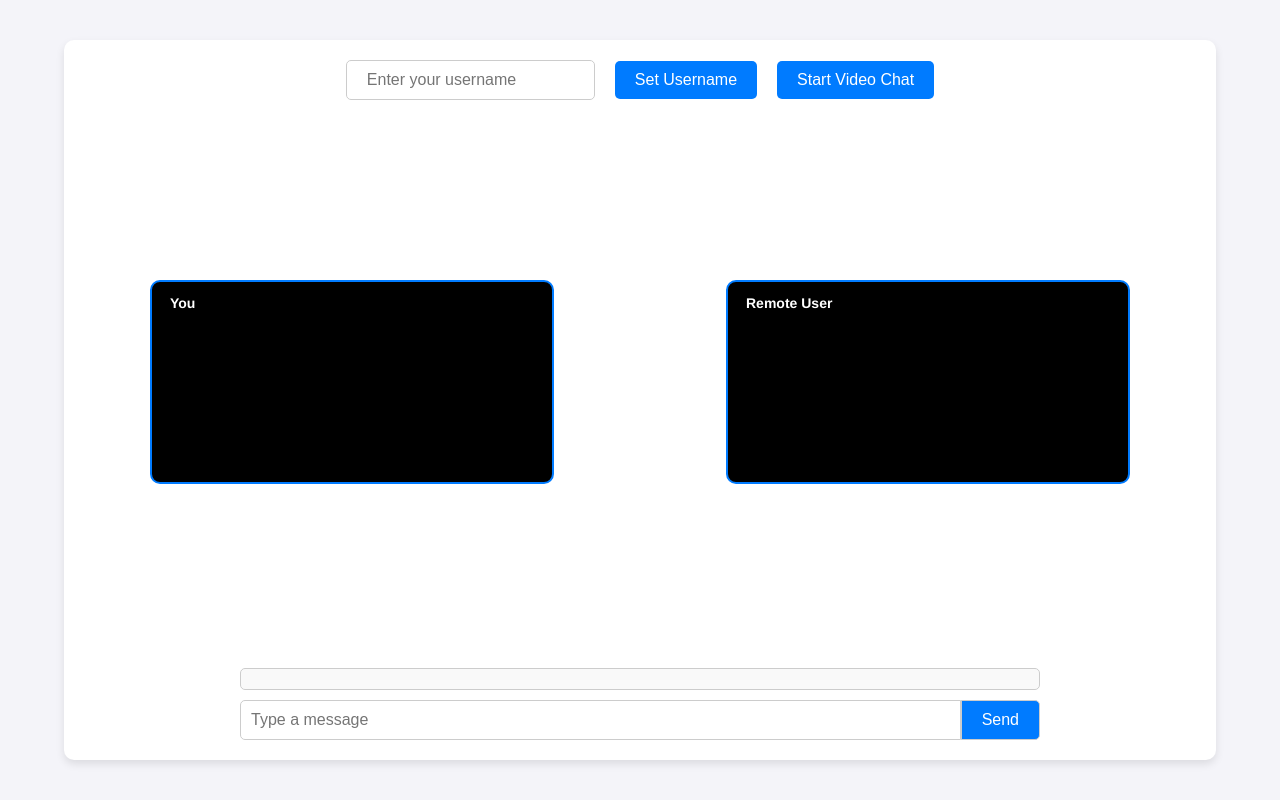
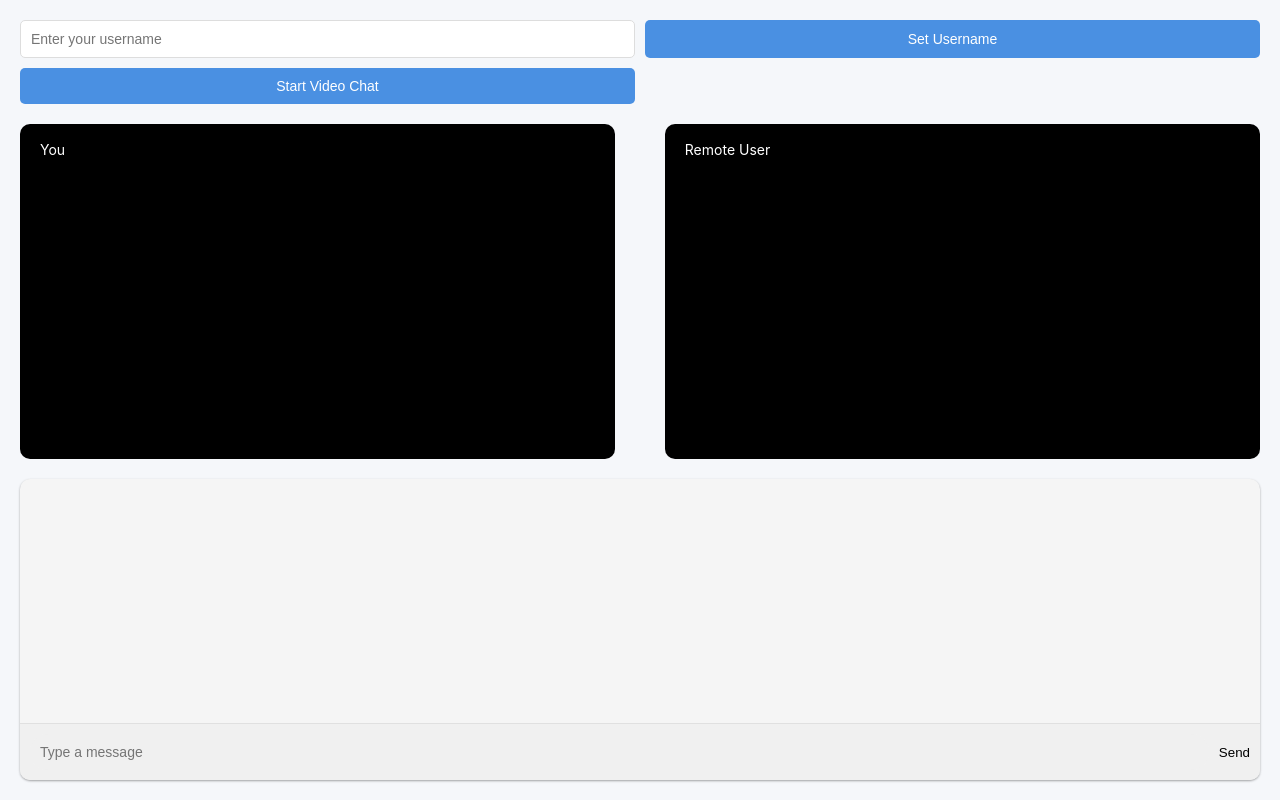
Before and after one commit to Elham-EN/Real-Time_Video_Chat-_WebRTC_WS, a website built with webpack: page public/index.html in a window 1280 px wide. Built offline with Linux system fonts and the light colour scheme.

Commit message:
enhanced the UI

```diff
--- a/public/styles.css
+++ b/public/styles.css
@@ -1,77 +1,88 @@
 /* styles.css */
+:root {
+  --primary-color: #4a90e2;
+  --primary-color-light: #6aa5e8;
+  --secondary-color: #f5f7fa;
+  --text-color: #333;
+  --background-color: #fff;
+  --accent-color: #34c759;
+  --error-color: #ff3b30;
+}
 
-body {
-  font-family: "Helvetica Neue", Arial, sans-serif;
+* {
+  box-sizing: border-box;
   margin: 0;
   padding: 0;
-  background-color: #f4f4f9;
-  display: flex;
-  justify-content: center;
-  align-items: center;
-  height: 100vh;
+}
+
+body,
+html {
+  height: 100%;
+  font-family: -apple-system, BlinkMacSystemFont, "Segoe UI", Roboto, Oxygen-Sans, Ubuntu,
+    Cantarell, "Helvetica Neue", sans-serif;
+  background-color: var(--secondary-color);
+  color: var(--text-color);
+  line-height: 1.6;
 }
 
 .container {
   display: flex;
   flex-direction: column;
-  align-items: center;
-  justify-content: space-between;
-  height: 90vh;
-  width: 90vw;
-  max-width: 1200px;
-  background-color: #fff;
-  box-shadow: 0 4px 8px rgba(0, 0, 0, 0.1);
-  border-radius: 10px;
-  overflow: hidden;
+  height: 100vh;
+  padding: 20px;
+  box-sizing: border-box;
 }
 
 .controls {
-  display: flex;
-  justify-content: center;
-  align-items: center;
-  margin: 20px 0;
-  width: 100%;
+  display: grid;
+  grid-template-columns: 1fr 1fr;
+  gap: 10px;
+  margin-bottom: 20px;
 }
 
-.controls input,
-.controls button {
-  margin: 0 10px;
-  padding: 10px 20px;
-  font-size: 16px;
-  border: 1px solid #ccc;
+.controls button,
+.controls input[type="text"] {
+  padding: 10px;
+  border: none;
   border-radius: 5px;
+  font-size: 14px;
 }
 
 .controls button {
-  background-color: #007bff;
+  background-color: var(--primary-color);
   color: white;
-  border: none;
   cursor: pointer;
+  transition: var(--background-color) 0.3s ease;
 }
 
 .controls button:hover {
-  background-color: #0056b3;
+  background-color: var(--primary-color-light);
+}
+
+.controls input[type="text"] {
+  border: 1px solid #ddd;
 }
 
 .video-container {
   display: flex;
-  justify-content: space-around;
-  align-items: center;
-  flex-wrap: wrap;
-  width: 100%;
+  justify-content: space-between;
+  margin-bottom: 20px;
+  flex-grow: 1;
 }
 
 .video-wrapper {
+  width: 48%;
+  aspect-ratio: 16 / 9;
+  background-color: #000;
+  border-radius: 10px;
+  overflow: hidden;
   position: relative;
-  margin: 10px;
 }
 
 video {
-  width: 400px;
-  max-width: 45vw;
-  border: 2px solid #007bff;
-  border-radius: 10px;
-  background-color: black;
+  width: 100%;
+  height: 100%;
+  object-fit: cover;
 }
 
 .username-label {
@@ -83,93 +94,94 @@ video {
   padding: 5px 10px;
   border-radius: 5px;
   font-size: 14px;
-  font-weight: bold;
 }
 
 .chat-container {
   display: flex;
   flex-direction: column;
-  width: 100%;
-  max-width: 800px;
-  margin: 20px 0;
+  height: 100%;
+  background-color: #f5f5f5;
+  border-radius: 10px;
+  overflow: hidden;
+  box-shadow: 0 1px 3px rgba(0, 0, 0, 0.12), 0 1px 2px rgba(0, 0, 0, 0.24);
 }
 
 .chat-box {
   flex-grow: 1;
-  background-color: #f9f9f9;
-  border: 1px solid #ccc;
-  border-radius: 5px;
-  padding: 10px;
   overflow-y: auto;
-  max-height: 300px;
+  padding: 20px;
+  display: flex;
+  flex-direction: column;
 }
 
 .chat-controls {
   display: flex;
-  margin-top: 10px;
+  align-items: center;
+  padding: 10px;
+  background-color: #f0f0f0;
+  border-top: 1px solid #e0e0e0;
 }
 
-.chat-controls input {
+#chatInput {
   flex-grow: 1;
+  border: none;
   padding: 10px;
-  font-size: 16px;
-  border: 1px solid #ccc;
-  border-radius: 5px 0 0 5px;
+  font-size: 14px;
+  border-radius: 20px;
+  background-color: #f0f0f0;
+  margin-right: 10px;
 }
 
-.chat-controls button {
-  padding: 10px 20px;
-  font-size: 16px;
-  border: 1px solid #ccc;
-  border-radius: 0 5px 5px 0;
-  cursor: pointer;
-  background-color: #007bff;
-  color: #fff;
+#chatInput:focus {
+  outline: none;
+  background-color: #e8e8e8;
 }
 
-.chat-controls button:hover {
-  background-color: #0056b3;
+#sendButton {
+  background-color: transparent;
+  border: none;
+  cursor: pointer;
+  padding: 0;
+}
+
+#sendButton svg {
+  width: 24px;
+  height: 24px;
+  fill: #0084ff;
 }
 
 .message {
-  display: flex;
-  margin: 5px 0;
+  max-width: 70%;
+  margin-bottom: 10px;
+  padding: 10px 15px;
+  border-radius: 18px;
+  line-height: 1.4;
+  word-wrap: break-word;
 }
 
 .message.sent {
-  justify-content: flex-end;
+  align-self: flex-end;
+  background-color: var(--primary-color);
+  color: white;
 }
 
 .message.received {
-  justify-content: flex-start;
-}
-
-.message .content {
-  padding: 10px;
-  border-radius: 5px;
-  max-width: 70%;
-}
-
-.message.sent .content {
-  background-color: #daf8cb;
-}
-
-.message.received .content {
-  background-color: #f0f0f0;
+  align-self: flex-start;
+  background-color: #e5e5ea;
+  color: black;
 }
 
 @media (max-width: 768px) {
   .controls {
-    flex-direction: column;
-    flex-wrap: wrap;
+    grid-template-columns: 1fr;
   }
 
   .video-container {
     flex-direction: column;
   }
 
-  video {
-    width: 90%;
-    max-width: none;
+  .video-wrapper {
+    width: 100%;
+    margin-bottom: 10px;
   }
 }
--- a/src/ChatUIHandler.ts
+++ b/src/ChatUIHandler.ts
@@ -86,6 +86,13 @@ export default class ChatUIHandler {
     this.sendButton.addEventListener("click", this.sendMessage.bind(this));
     this.sendFileButton.addEventListener("click", () => this.fileInput.click());
     this.fileInput.addEventListener("change", this.handleFileInput.bind(this));
+
+    this.chatInput.addEventListener("keypress", (event: KeyboardEvent) => {
+      if (event.key === "Enter") {
+        event.preventDefault();
+        this.sendMessage();
+      }
+    });
 
     this.peerConnectionHandler.onIceCandidate = (candidate: RTCIceCandidate) => {
       this.webSocketHandler.send({
@@ -220,7 +227,7 @@ export default class ChatUIHandler {
    * Sends a chat message to the server.
    */
   private sendMessage(): void {
-    const message = this.chatInput.value;
+    const message = this.chatInput.value.trim();
     if (message) {
       const chatMessage = { type: "chat", message, username: this.username };
       this.webSocketHandler.send(chatMessage);
@@ -272,11 +279,13 @@ export default class ChatUIHandler {
 
     const contentElement = document.createElement("div");
     contentElement.classList.add("content");
-    contentElement.textContent = `${data.username}: ${data.message}`;
+    contentElement.textContent = isSent
+      ? data.message
+      : `${data.username}: ${data.message}`;
 
     messageElement.appendChild(contentElement);
     this.chatBox.appendChild(messageElement);
-    this.chatBox.scrollTop = this.chatBox.scrollHeight; // Auto-scroll to the latest message
+    this.chatBox.scrollTop = this.chatBox.scrollHeight;
   }
 
   /**
```
Also changed, not shown: src/PeerConnectionHandler.ts (+8 -0 lines), public/dist/index.js.
